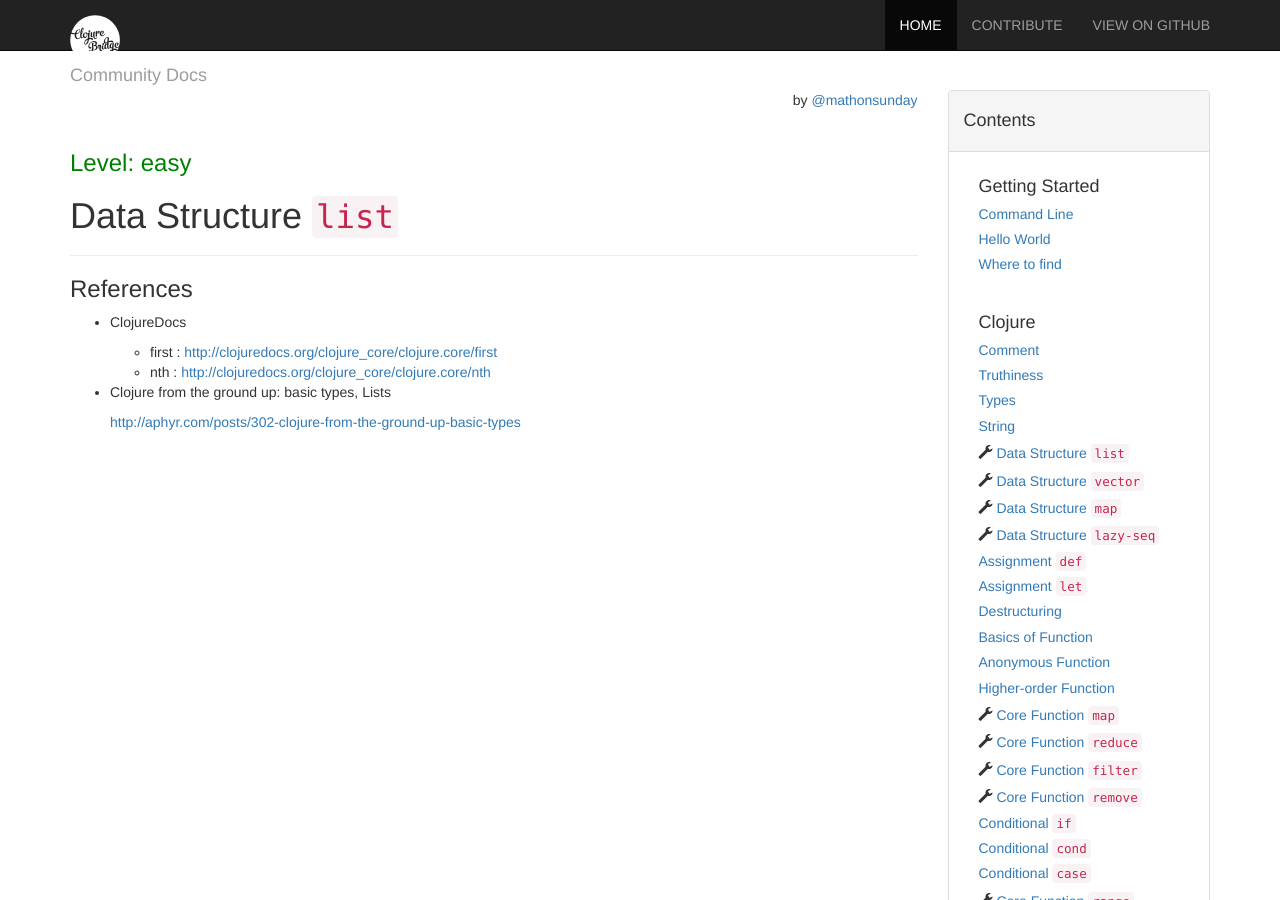
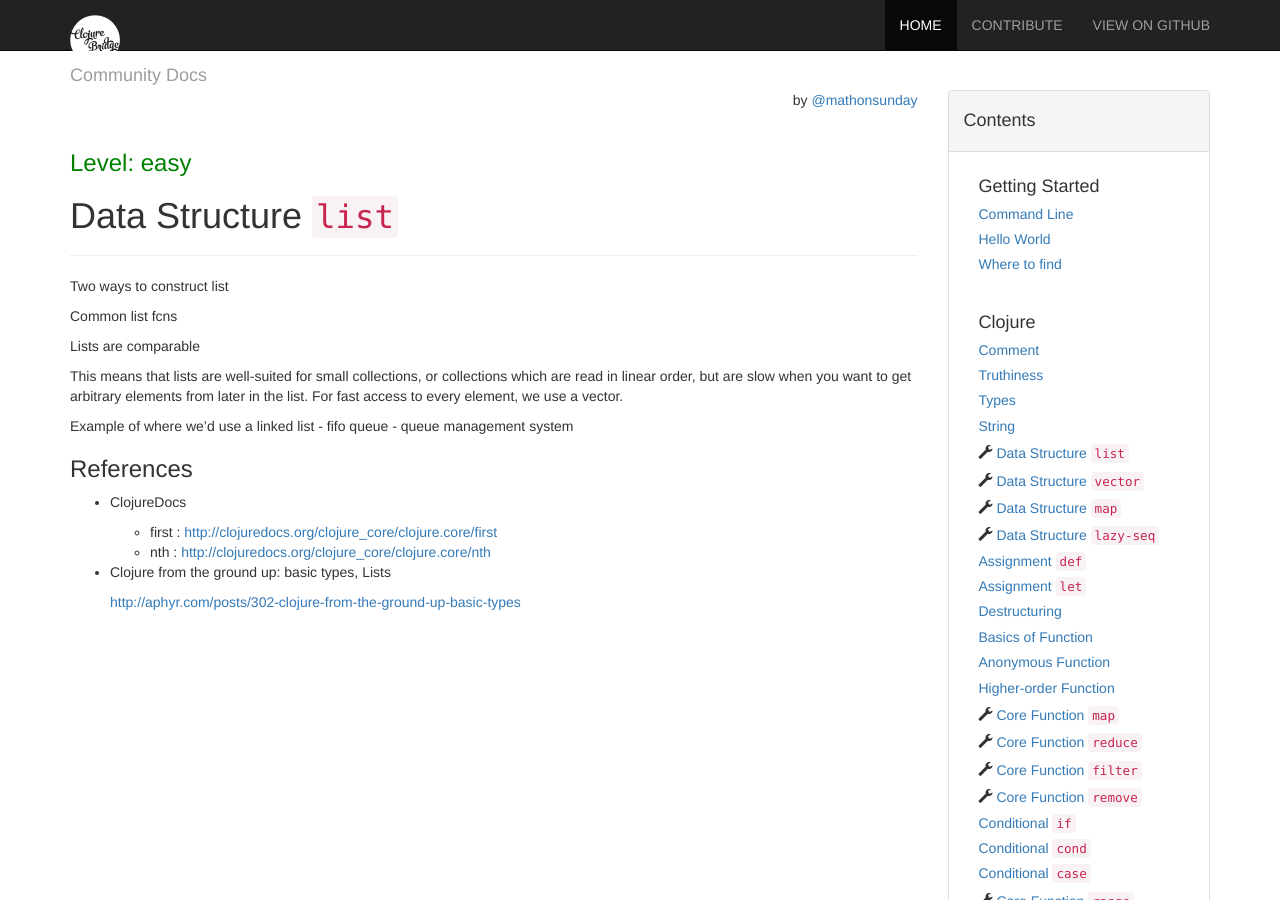
Before and after one commit to ClojureBridge/community-docs, a Jekyll site: the page built from docs/clojure/list.md, in a window 1280 px wide and 900 px high. Built offline with Jekyll 4.4.1, drawn with Linux system fonts in a browser that asks for light colours; nearby versions of some CDN libraries.

Commit message:
Outline for List

```diff
--- a/docs/clojure/list.md
+++ b/docs/clojure/list.md
@@ -5,6 +5,16 @@ permalink: /docs/clojure/list/
 level: easy
 author: mathonsunday
 ---
+
+Two ways to construct list
+
+Common list fcns
+
+Lists are comparable
+
+This means that lists are well-suited for small collections, or collections which are read in linear order, but are slow when you want to get arbitrary elements from later in the list. For fast access to every element, we use a vector.
+
+Example of where we'd use a linked list - fifo queue - queue management system
 
 
 ### References
```
Also changed, not shown: 3 other files.
